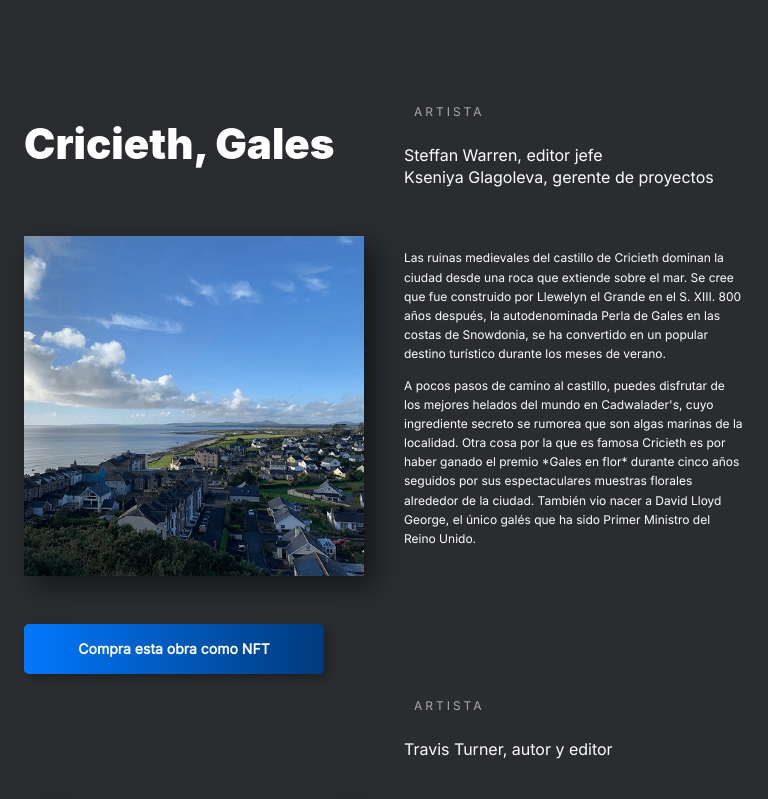
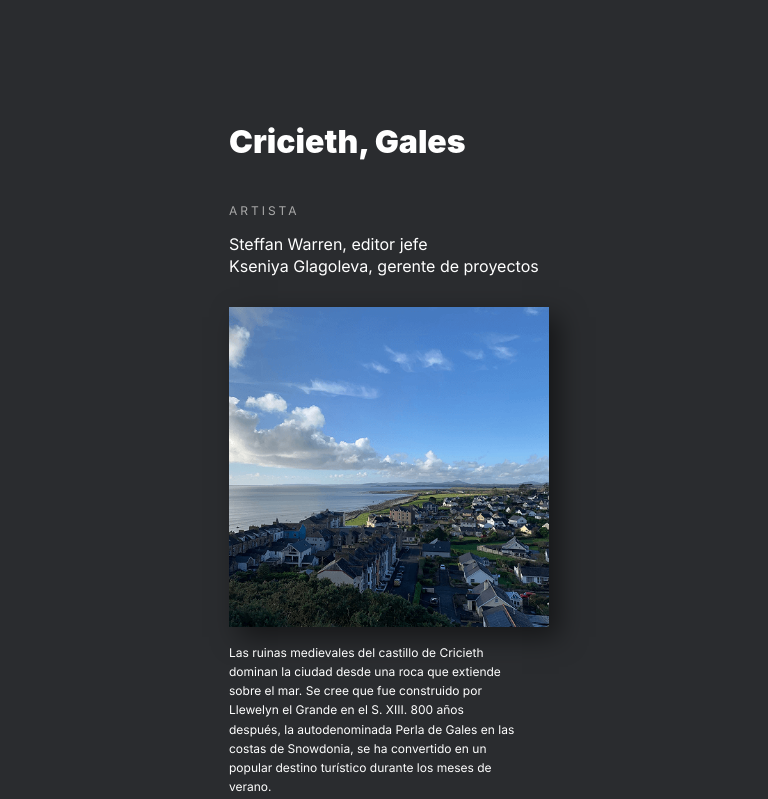
Before and after one commit to SirD4ve23/web_project_homeland, a plain HTML site: page index.html in a window 768 px wide. Shown: the part 2984-3783 px from the top of the page. Drawn offline with Linux system fonts and the light colour scheme.

Commit message:
Ajustes en las dimesiones y padding para Mobile y Tablet

```diff
--- a/blocks/page.css
+++ b/blocks/page.css
@@ -7,3 +7,56 @@
   font-size: 16px;
   line-height: 20px;
 }
+
+@media screen and (min-width: 768px) and (max-width: 1024px) {
+  .page {
+    padding: 5px;
+  }
+
+  .places {
+    max-width: 720px;
+    gap: 72px;
+  }
+
+  .places__content {
+    /* grid-template-rows: 90px 1fr repeat(2, 50px); */
+  }
+
+  .places__header {
+    font-size: 42px;
+    line-height: 46px;
+    padding-top: 12%;
+  }
+
+  .places__header_screen_m {
+    padding: 0;
+  }
+
+  .places__image-item {
+    max-width: 340px;
+    max-height: 340px;
+  }
+
+  .places__button {
+    /* grid-column: 1 / 4;
+    grid-row: 4; */
+    font-size: 14px;
+  }
+
+  .places__link {
+    padding: 10px;
+  }
+
+  .places__description {
+    max-width: 352px;
+    font-size: 12px;
+    /* grid-column: span 3;
+    grid-row: 2 / 5; */
+  }
+}
+
+@media screen and (min-width: 320px) and (max-width: 768px) {
+  .page {
+    padding: 5px;
+  }
+}
--- a/blocks/places.css
+++ b/blocks/places.css
@@ -81,7 +81,7 @@
   margin: 0;
 }
 
-@media screen and (min-width: 545px) and (max-width: 1024px) {
+@media screen and (min-width: 768px) and (max-width: 1024px) {
   .places {
     max-width: 720px;
     gap: 72px;
@@ -124,7 +124,7 @@
   }
 }
 
-@media screen and (min-width: 320px) and (max-width: 544px) {
+@media screen and (min-width: 320px) and (max-width: 768px) {
   .places {
     max-width: 320px;
     gap: 50px;
@@ -142,6 +142,7 @@
     font-size: 32px;
     line-height: 35px;
     margin-bottom: 30px;
+    margin-top: 30px;
   }
 
   .places__image-item {
```
